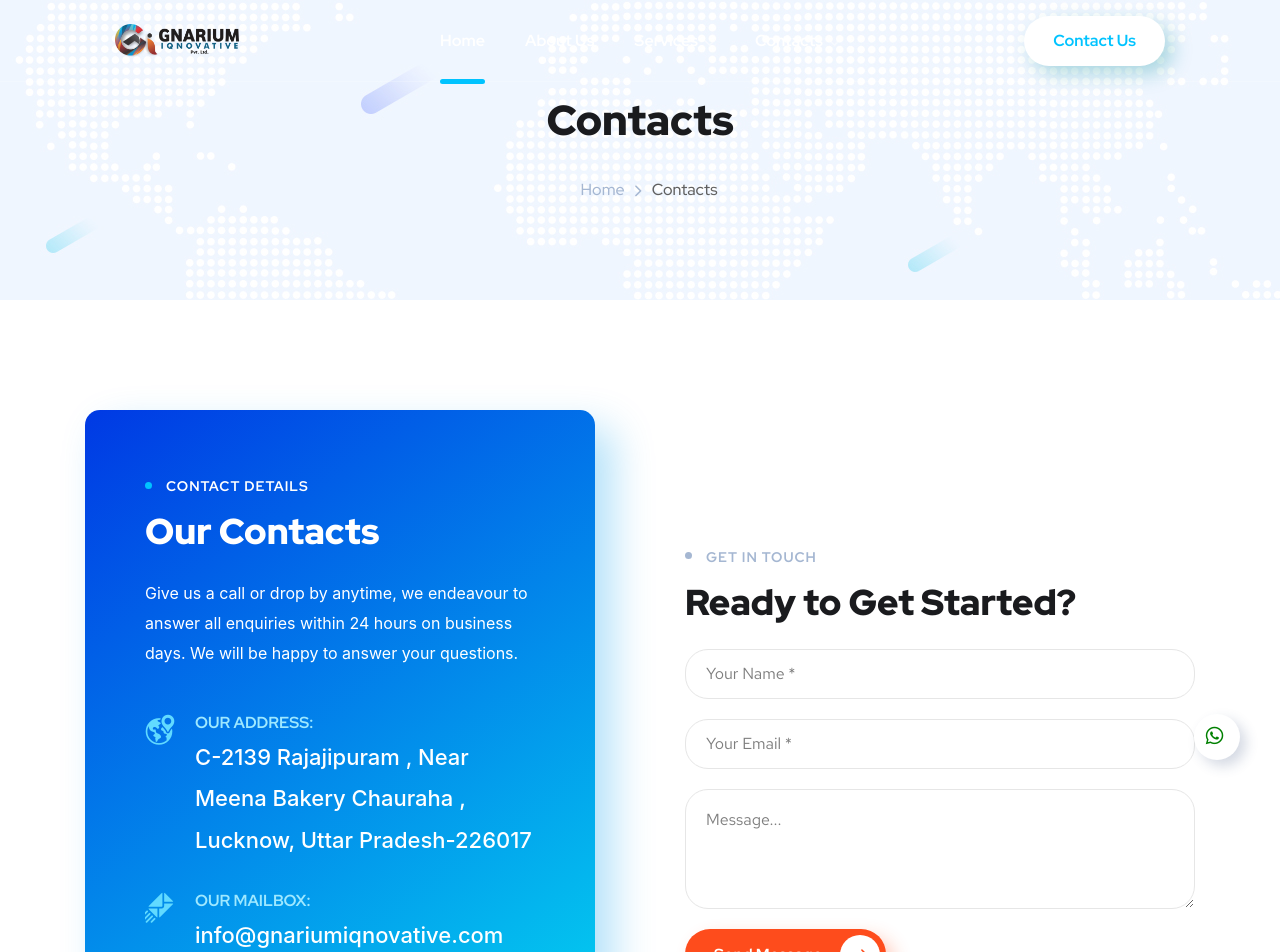
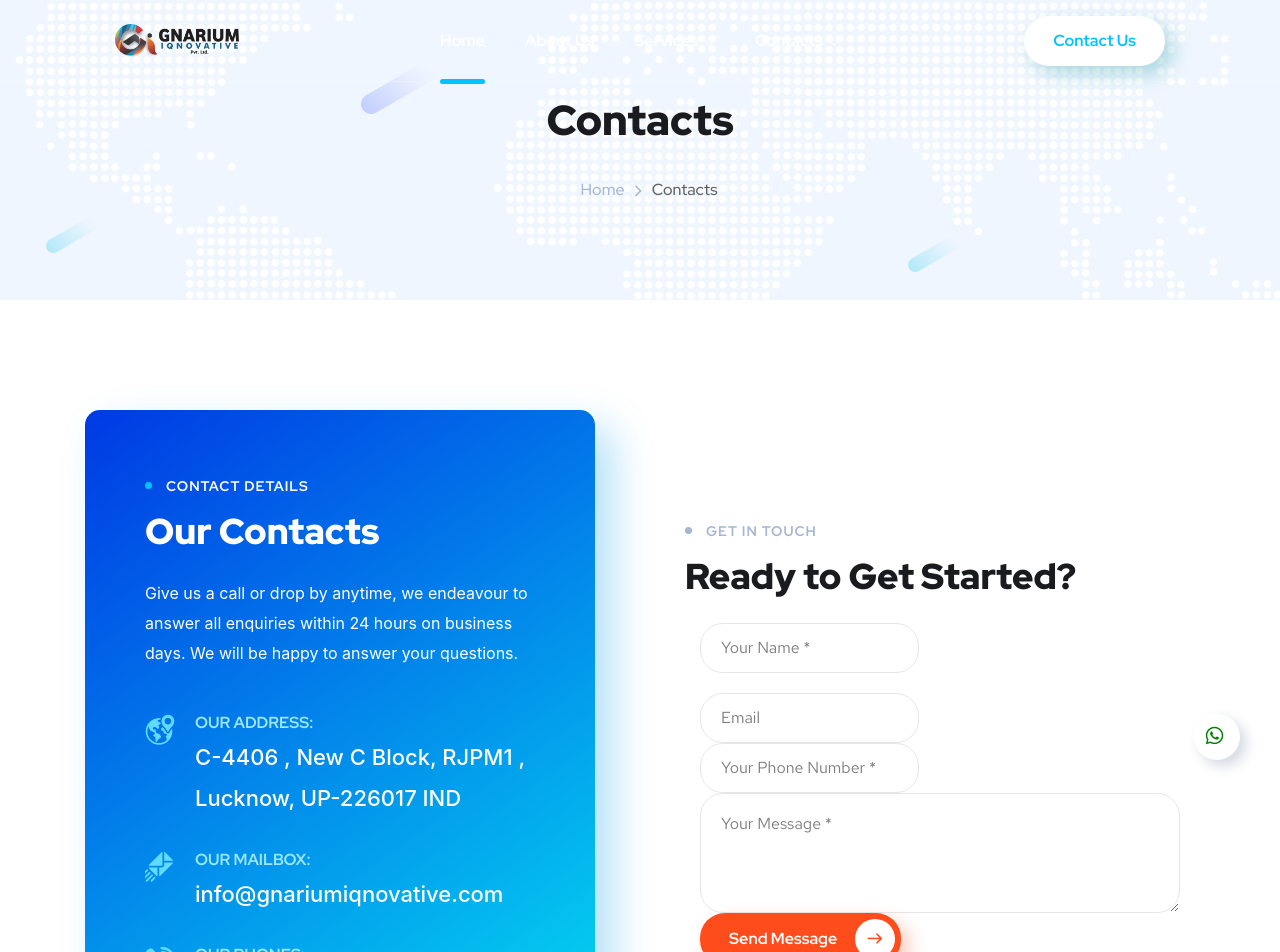
Before and after one commit to gnarium/companywebsite, a Next.js app: page /contact in a window 1280 px wide. Shown: the top 952 px of the page. Built offline with nearby package versions, Linux system fonts and the light colour scheme.

Commit message:
contact changed

```diff
--- a/pages/contact.js
+++ b/pages/contact.js
@@ -1,17 +1,15 @@
 import React from 'react'
 import emailjs from 'emailjs-com';
-export default function Contact()
-{
+export default function ContactUs() {
   function sendEmail(e) {
     e.preventDefault();
 
-        emailjs.sendForm('service_1ngyir2', 'template_oszm8gx', e.target, 'user_YZibifdWgZIlO0dN2WmO7')
+    emailjs.sendForm('service_hy9133o', 'template_jjpf8o4', e.target, 'user_YZibifdWgZIlO0dN2WmO7')
       .then((result) => {
           console.log(result.text);
       }, (error) => {
           console.log(error.text);
       });
-          e.target.reset()
   }
     return(
         <div>
@@ -37,19 +35,18 @@ export default function Contact()
                                     <h6><span>contact details</span></h6>
                                     <h2 className="main-heading">Our Contacts </h2>
                                 </div>
-
                                 <p className="m-b45">Give us a call or drop by anytime, we endeavour to answer all enquiries within 24 hours on business days. We will be happy to answer your questions.</p>
                                 <div className="contact-info text-light m-b30">
                                     <i className="flaticon-world"></i>
                                     <div className="info-text">
                                         <h6>Our Address:</h6>
-                                        <p>C-2139 Rajajipuram , Near Meena Bakery Chauraha , Lucknow, Uttar Pradesh-226017 </p>
+                                        <p>C-4406 , New C Block, RJPM1 , Lucknow, UP-226017 IND</p>
                                     </div>
                                 </div>
                                 <div className="contact-info text-light m-b30">
                                     <i className="flaticon-note"></i>
                                     <div className="info-text">
-                                        <h6>Our mailbox: </h6>
+                                        <h6>Our mailbox:</h6>
                                         <p><a href="mailto:info@gnariumiqnovative.com">info@gnariumiqnovative.com</a></p>
                                     </div>
                                 </div>
@@ -68,25 +65,40 @@ export default function Contact()
                                         <h6><span>GET IN TOUCH</span></h6>
                                     <h2 className="main-heading">Ready to Get Started?</h2>
                                 </div>
-                                <form onSubmit={sendEmail} className="wpcf7-form" method="POST">
-                                    <p>
-                                        <span className="wpcf7-form-control-wrap your-name">
-                                            <input type="text" name="name" id="name" className="wpcf7-form-control wpcf7-text" placeholder="Your Name *" required=""/>
-                                        </span>
-                                    </p>
+                                <form className="contact-form" onSubmit={sendEmail} >
+                                    <div className="col-md-12 col-sm-6">
                                     <p>
                                         <span className="wpcf7-form-control-wrap your-email">
-                                            <input type="email" name="email" id="email" className="wpcf7-form-control wpcf7-text wpcf7-email" placeholder="Your Email *" required=""/>
+                                            <input type="text" name="user_name" id="email" className="wpcf7-form-control wpcf7-text wpcf7-email" placeholder="Your Name *" required=""/>
                                         </span>
                                     </p>
                                     <p>
                                         <span className="wpcf7-form-control-wrap your-message">
-                                            <textarea type="text" name="message" id="message" className="wpcf7-form-control wpcf7-textarea" placeholder="Message..." required=""></textarea>
+                                            <input type="email" name="user_email" id="message" className="wpcf7-form-control wpcf7-textarea" placeholder="Email" required=""/>
                                         </span>
                                     </p>
+                                    </div>
+                                    <div className="col-md-12 col-sm-6">
+                                    <p>
+                                        <span className="wpcf7-form-control-wrap your-name">
+                                            <input type="text" name="contact_number" id="name" className="wpcf7-form-control wpcf7-text" placeholder="Your Phone Number *" required=""/>
+                                        </span>
+                                    </p>
+                                    </div>
+                                    <br/><br/><br/>
+                                    <div className="container-fluid">
+                                    <p>
+                                        <span className="wpcf7-form-control-wrap your-name">
+                                            <textarea name="message"  className="wpcf7-form-control wpcf7-text" placeholder="Your Message *" required=""/>
+                                        </span>
+                                    </p>
+
+                                    </div>
+                                    <div className="col-md-12 col-sm-6">
                                     <p>
                                         <button type="submit" className="octf-btn octf-btn-primary octf-btn-icon">Send Message <i className="flaticon-right-arrow-1"></i></button>
                                     </p>
+                                    </div>
                                 </form>
                             </div>
                         </div>
@@ -100,7 +112,6 @@ export default function Contact()
             </section>
         </div>
 
-
         </div>
     )
 }
```
Lines whose indentation alone changed are shown as unchanged.
